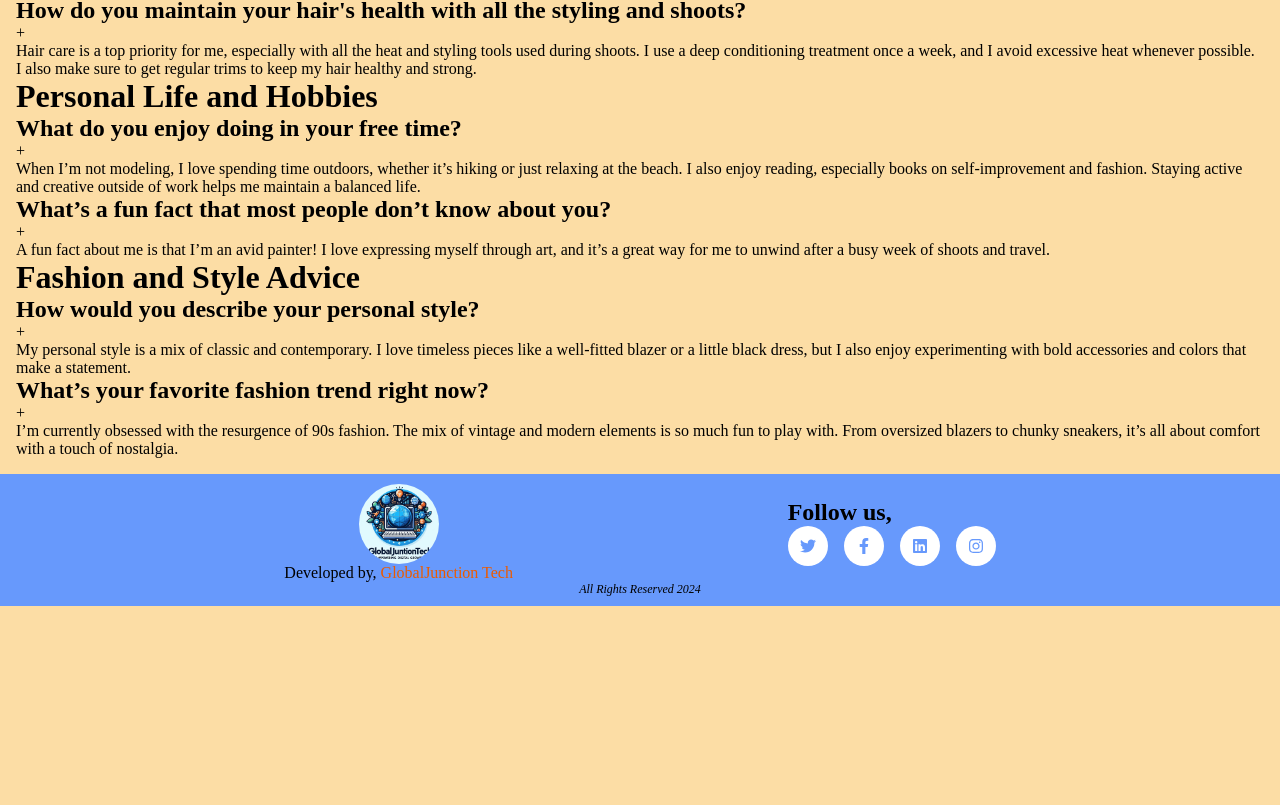
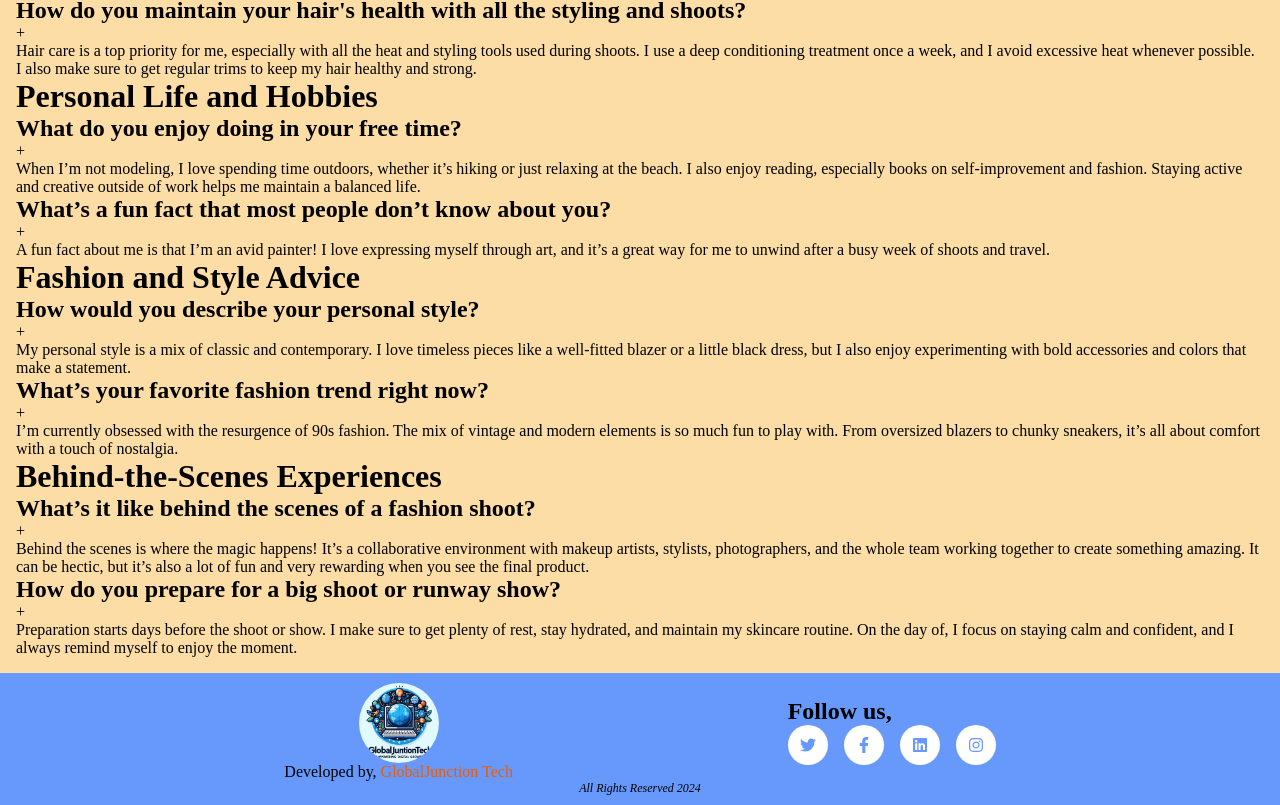
Before and after one commit to Gakiri001/BethPortfolio, a React (Vite) app: page /Blog in a window 1280 px wide. Shown: the part 1292-2097 px from the top of the page. Before the commit the page ends 1898 px from the top, so only its background shows below. Built offline with nearby package versions, Linux system fonts and the light colour scheme.

Commit message:
BTS blog

```diff
--- a/src/Pages/Blog/Blog.jsx
+++ b/src/Pages/Blog/Blog.jsx
@@ -4,53 +4,7 @@ import Career from "./Career";
 import Beauty from "./Beauty";
 import Personal from "./Personal";
 import Fashion from "./Fashion";
-
-// const Blogcard = ({CareerQuestion, CareerAnswer,BeautyQuestion, BeautyAnswer, PersonalQuestion, PersonalAnswer, FashionQuestion, FashionAnswer, BTSQuestion, BTSAnswer }) => {
-//   return(
-//     <div className="Blogcard">
-//       <div className="item">
-//         <h1>Career and Industry Insights</h1>
-//         <div className="title">
-//           <h2>{CareerQuestion}</h2>
-//           <span> + </span>
-//         </div>
-//         <div>{CareerAnswer}</div>
-//       </div>
-//       <div className="item">
-//         <h1>Beauty and Skincare Tips</h1>
-//         <div className="title">
-//           <h2>{BeautyQuestion}</h2>
-//           <span>+</span>
-//         </div>
-//         <div>{BeautyAnswer}</div>
-//       </div>
-//       <div className="item">
-//         <h1>Personal Life and Hobbies</h1>
-//         <div className="title">
-//           <h2>{PersonalQuestion}</h2>
-//           <span>+</span>
-//         </div>
-//         <div>{PersonalAnswer}</div>
-//       </div>
-//       <div className="item">
-//         <h1>Fashion and Style Advice</h1>
-//         <div className="title">
-//           <h2>{FashionQuestion}</h2>
-//           <span>+</span>
-//         </div>
-//         <div>{FashionAnswer}</div>
-//       </div>
-//       <div className="item">
-//         <h1>Behind-the-Scenes Experiences</h1>
-//         <div className="title">
-//           <h2>{BTSQuestion}</h2>
-//           <span>+</span>
-//         </div>
-//         <div>{BTSAnswer}</div>
-//       </div>
-//     </div>
-//   )
-// }
+import Bts from "./Bts";
 
 function Blog() {
   return (
@@ -119,26 +73,12 @@ function Blog() {
       </div>
 
       <div className="accordionwrapper">
-        {/* {blog.map((current, i) =>(
-          <Blogcard
-          key={i}
-          CareerQuestion={current.CareerQuestion}
-          CareerAnswer={current.CareerAnswer}
-          BeautyQuestion={current.BeautyQuestion}
-          BeautyAnswer={current.BeautyAnswer}
-          PersonalQuestion={current.PersonalQuestion}
-          PersonalAnswer={current.PersonalAnswer}
-          FashionQuestion={current.FashionQuestion}
-          FashionAnswer={current.FashionAnswer}
-          BTSQuestion={current.BTSQuestion}
-          BTSAnswer={current.BTSAnswer}
-          />
-        ))} */}
         <h2> Q&A section</h2>
         <Career />
         <Beauty />
         <Personal />
         <Fashion />
+        <Bts />
       </div>
     </div>
   );
--- /dev/null
+++ b/src/Pages/Blog/Bts.jsx
@@ -0,0 +1,33 @@
+import React from "react";
+import bts from "../../data/bts";
+
+const BtsCard = ({ BTSQuestion, BTSAnswer }) => {
+  return (
+    <div className="BtsCard">
+      <div className="item">
+        <div className="title">
+          <h2>{BTSQuestion}</h2>
+          <span> + </span>
+        </div>
+        <div>{BTSAnswer}</div>
+      </div>
+    </div>
+  );
+};
+
+function Bts() {
+  return (
+    <div>
+      <h1>Behind-the-Scenes Experiences</h1>
+      {bts.map((current, i) => (
+        <BtsCard
+          key={i}
+          BTSQuestion={current.BTSQuestion}
+          BTSAnswer={current.BTSAnswer}
+        />
+      ))}
+    </div>
+  );
+}
+
+export default Bts;
--- /dev/null
+++ b/src/data/bts.js
@@ -0,0 +1,14 @@
+const bts = [
+  {
+    BTSQuestion: "What’s it like behind the scenes of a fashion shoot?",
+    BTSAnswer:
+      "Behind the scenes is where the magic happens! It’s a collaborative environment with makeup artists, stylists, photographers, and the whole team working together to create something amazing. It can be hectic, but it’s also a lot of fun and very rewarding when you see the final product.",
+  },
+  {
+    BTSQuestion: "How do you prepare for a big shoot or runway show?",
+    BTSAnswer:
+      "Preparation starts days before the shoot or show. I make sure to get plenty of rest, stay hydrated, and maintain my skincare routine. On the day of, I focus on staying calm and confident, and I always remind myself to enjoy the moment.",
+  },
+];
+
+export default bts;
```
Also changed, not shown: src/data/blog.js (deleted, +0 -62 lines).
